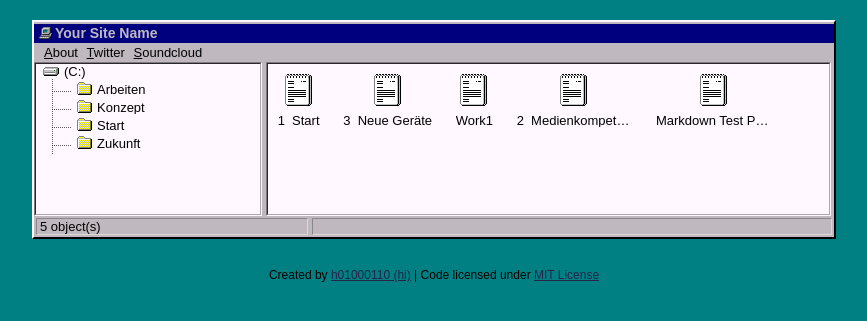
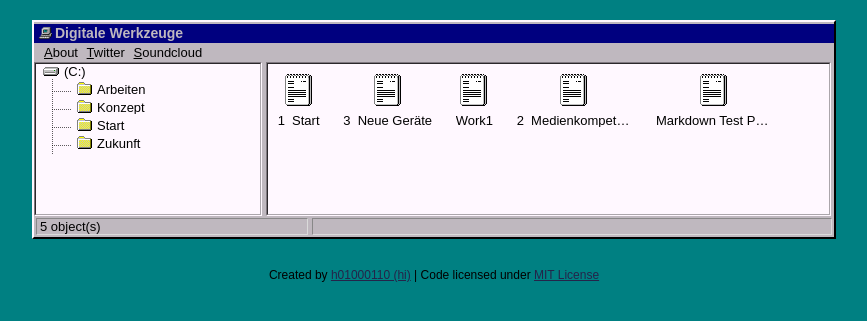
Before and after one commit to meschedeleon/meschedeleon, a Jekyll site: the page built from index.html, in a window 1280 px wide. Shown: the top 321 px of the page, without its empty margins (206-1073 px from the left). Built offline with Jekyll 4.4.1, drawn with Linux system fonts in a browser that asks for light colours.

Commit message:
Update _config.yml

```diff
--- a/_config.yml
+++ b/_config.yml
@@ -3,7 +3,7 @@ url: #Your url here
 baseurl: /project
 
 # variables
-name: Your Site Name
+name: Digitale Werkzeuge
 description: Your description here
 google_verification: null
 
```
